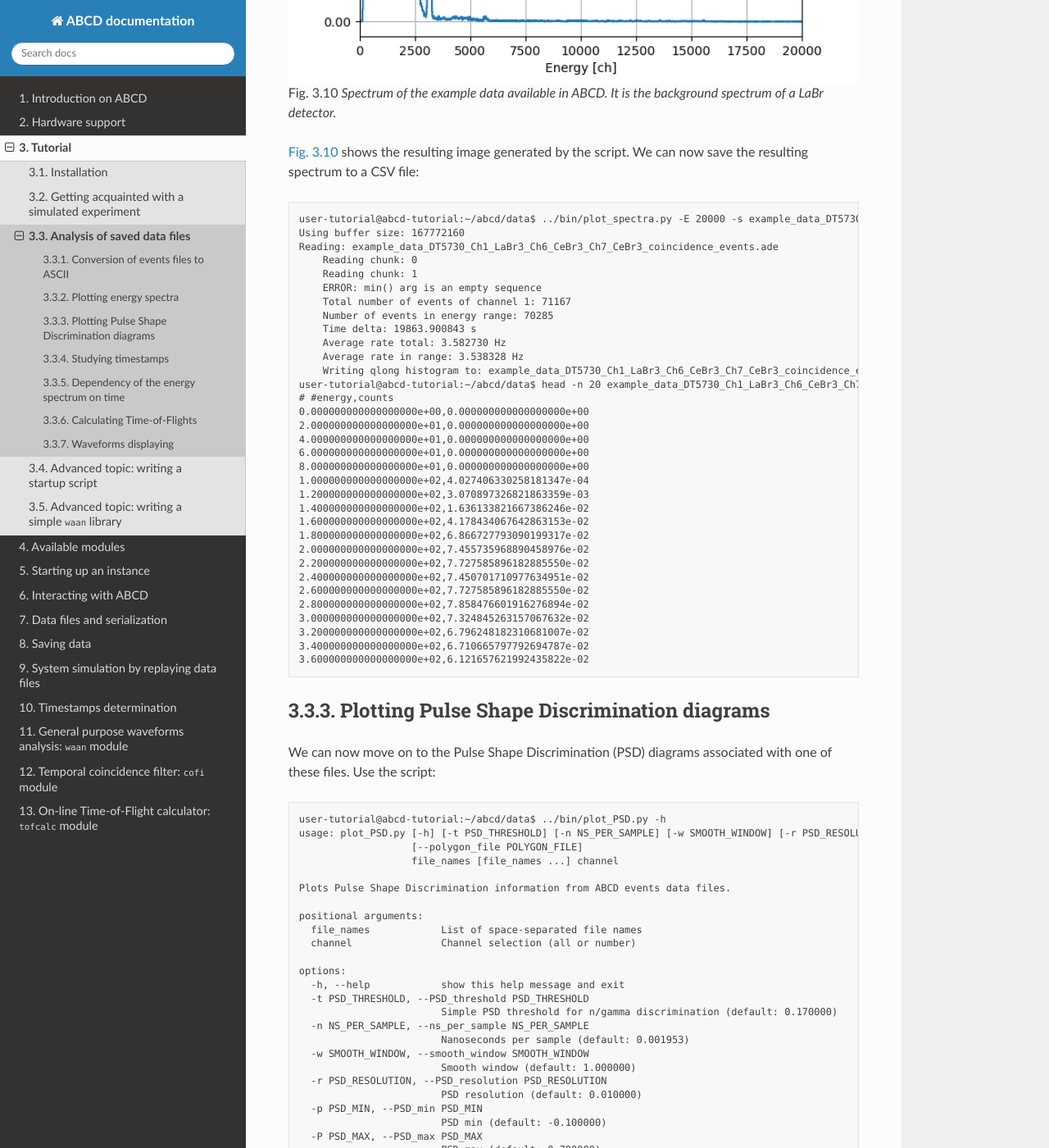
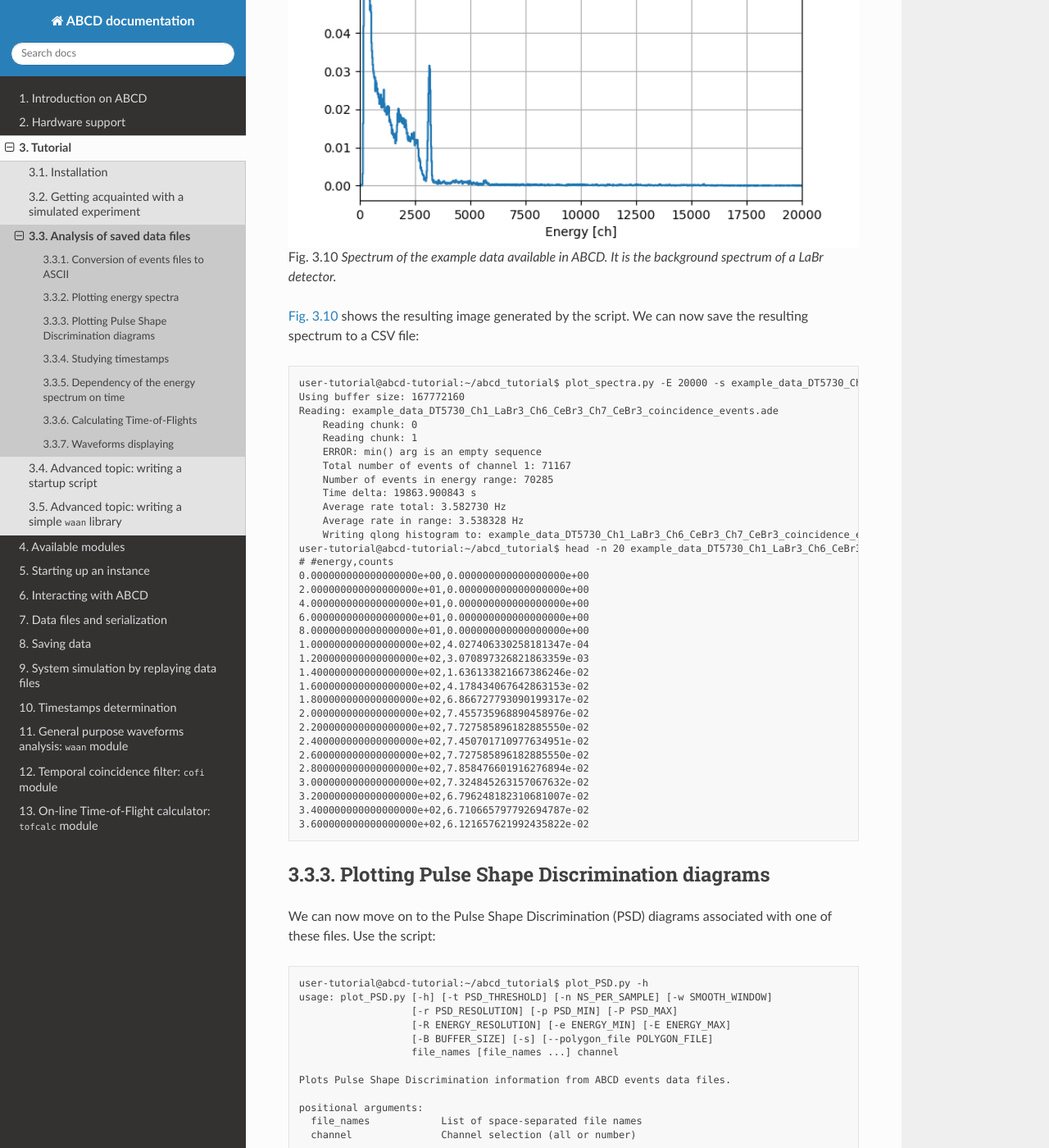
Before and after one commit to cl-fontana/abcd-docs, a Sphinx documentation site: the page built from docs/source/analyzing_offline.rst, in a window 1280 px wide and 1400 px high, scrolled down 4007 px. Shown: the whole window at 82% size. Built offline with Sphinx 7.4.7 and the Read the Docs theme 3.1.0, drawn with Linux system fonts in a browser that asks for light colours; some of the changed text lies outside the part shown.

Commit message:
Updated according to the new installation approach

```diff
--- a/docs/source/analyzing_offline.rst
+++ b/docs/source/analyzing_offline.rst
@@ -17,21 +17,26 @@
 There are some programs that can convert from events files to ASCII text files.
 Refer to :numref:`sec-files-conversion` for more information about the options for converting files.
 
-Go to the ``data/`` directory in the main ABCD directory to see the available example files::
+Go to the ``/usr/share/abcd/data/`` directory in the main ABCD directory to see the available example files::
 
-    user-tutorial@abcd-tutorial:~/abcd/data$ cd ~/abcd/data/
-    user-tutorial@abcd-tutorial:~/abcd/data$ ls
+    user-tutorial@abcd-tutorial:~$ cd /usr/share/abcd/data/
+    user-tutorial@abcd-tutorial:/usr/share/abcd/data$ ls
     example_data_DT5725_Ch0_Plastic_Cf-252_source_events.ade
     example_data_DT5730_Ch1_LaBr3_Ch6_CeBr3_Ch7_CeBr3_coincidence_events.ade
     example_data_DT5730_Ch1_LaBr3_Ch6_CeBr3_Ch7_CeBr3_coincidence_raw.adr.bz2
     example_data_DT5730_Ch2_LaBr3_Ch4_LYSO_Ch6_YAP_events.ade
     example_data_DT5730_Ch2_LaBr3_Ch4_LYSO_Ch6_YAP_raw.adr.bz2
     example_data_DT5730_Ch2_LaBr3_Ch4_LYSO_Ch6_YAP_waveforms.adw.bz2
+    example_data_SPD214_Ch4_BGO_anticompton_Ch5_LaCl_background_events.ade
+    user-tutorial@abcd-tutorial:/usr/share/abcd/data$ cp example_data_DT5725_Ch0_Plastic_Cf-252_source_events.ade ~/abcd_tutorial/
+    user-tutorial@abcd-tutorial:/usr/share/abcd/data$ cd  ~/abcd_tutorial/
+    user-tutorial@abcd-tutorial:~/abcd_tutorial$
 
-From this directory we can use one of the conversion programs.
+It is advisable to copy the data files in a local directory and not working in ``/usr/share/abcd/data/``.
+From the local directory, we can use one of the conversion programs.
 They all come with an in-line help that we can call with the ``-h`` option::
 
-    user-tutorial@abcd-tutorial:~/abcd/data$ ../convert/ade2ascii.py -h
+    user-tutorial@abcd-tutorial:~/abcd_tutorial$ ade2ascii.py -h
     usage: ade2ascii.py [-h] [-o OUTPUT_NAME] file_name
 
     Read and print an ABCD events file converting it to ASCII
@@ -47,16 +52,16 @@
 The program will by default print to the `stdout <https://en.wikipedia.org/wiki/Standard_streams>`_, but we prefer to save the result to a file.
 Thus we use the ``-o`` option::
 
-    user-tutorial@abcd-tutorial:~/abcd/data$ ../convert/ade2ascii.py -o example_data_DT5725_Ch0_Plastic_Cf-252_source_events.tsv example_data_DT5725_Ch0_Plastic_Cf-252_source_events.ade
+    user-tutorial@abcd-tutorial:~/abcd_tutorial$ ade2ascii.py -o example_data_DT5725_Ch0_Plastic_Cf-252_source_events.tsv example_data_DT5725_Ch0_Plastic_Cf-252_source_events.ade
 
 The result is a `Tab-Separated Values file <https://en.wikipedia.org/wiki/Tab-separated_values>`_ that is a variation of the `Comma-separated_values format <https://en.wikipedia.org/wiki/Comma-separated_values>`_.
 This TSV file is just an ASCII file in which columns are separated by tabs.
 We can check the resulting file using some standard unix tools::
 
-    user-tutorial@abcd-tutorial:~/abcd/data$ ls -lh example_data_DT5725_Ch0_Plastic_Cf-252_source_events.*
+    user-tutorial@abcd-tutorial:~/abcd_tutorial$ ls -lh example_data_DT5725_Ch0_Plastic_Cf-252_source_events.*
     -rw-rw-r-- 1 user-tutorial user-tutorial 1.5M Aug  5 15:57 example_data_DT5725_Ch0_Plastic_Cf-252_source_events.ade
     -rw-rw-r-- 1 user-tutorial user-tutorial 3.1M Aug  5 16:09 example_data_DT5725_Ch0_Plastic_Cf-252_source_events.tsv
-    user-tutorial@abcd-tutorial:~/abcd/data$ head example_data_DT5725_Ch0_Plastic_Cf-252_source_events.tsv
+    user-tutorial@abcd-tutorial:~/abcd_tutorial$ head example_data_DT5725_Ch0_Plastic_Cf-252_source_events.tsv
     #N	timestamp	qshort	qlong	channel	group counter
     0	136728969619456	161	222	0	0
     1	136729879756800	2630	3033	0	0
@@ -87,8 +92,11 @@
 We can now plot the energy spectra associated with one of these files.
 Use the script::
 
-    user-tutorial@abcd-tutorial:~/abcd/data$ ../bin/plot_spectra.py -h
-    usage: plot_spectra.py [-h] [-n NS_PER_SAMPLE] [-w SMOOTH_WINDOW] [-R ENERGY_RESOLUTION] [-e ENERGY_MIN] [-E ENERGY_MAX] [-B BUFFER_SIZE] [-d] [-s] [--save_plot] [--images_extension IMAGES_EXTENSION]
+    user-tutorial@abcd-tutorial:~/abcd_tutorial$ plot_spectra.py -h
+    usage: plot_spectra.py [-h] [-n NS_PER_SAMPLE] [-w SMOOTH_WINDOW]
+                           [-R ENERGY_RESOLUTION] [-e ENERGY_MIN] [-E ENERGY_MAX]
+                           [-B BUFFER_SIZE] [-d] [-s] [--save_plot]
+                           [--images_extension IMAGES_EXTENSION] [--disable_normalization]
                            file_names [file_names ...] channel
 
     Plots multiple time normalized spectra from ABCD events data files.
@@ -117,13 +125,16 @@
       --save_plot           Save plot to file
       --images_extension IMAGES_EXTENSION
                             Define the extension of the image files (default: pdf)
+      --disable_normalization
+                            Disable the time normalization of the spectra
+
 
 As usual it has a handy in-line help.
 This script calculates the energy spectra of events files with the given parameters and the selected channel.
 It is able to plot the result to an image, but also to save the result to a CSV file that can be read by something else (like spreadsheet software).
 First we plot the energy spectrum of a LaBr detector in channel 1::
 
-    user-tutorial@abcd-tutorial:~/abcd/data$ ../bin/plot_spectra.py -E 20000 --save_plot --images_extension=png example_data_DT5730_Ch1_LaBr3_Ch6_CeBr3_Ch7_CeBr3_coincidence_events.ade 1
+    user-tutorial@abcd-tutorial:~/abcd_tutorial$ plot_spectra.py -E 20000 --save_plot --images_extension=png example_data_DT5730_Ch1_LaBr3_Ch6_CeBr3_Ch7_CeBr3_coincidence_events.ade 1
     Using buffer size: 167772160
     Reading: example_data_DT5730_Ch1_LaBr3_Ch6_CeBr3_Ch7_CeBr3_coincidence_events.ade
         Reading chunk: 0
@@ -146,7 +157,7 @@
 :numref:`fig-tutorial-example-spectrum` shows the resulting image generated by the script.
 We can now save the resulting spectrum to a CSV file::
 
-    user-tutorial@abcd-tutorial:~/abcd/data$ ../bin/plot_spectra.py -E 20000 -s example_data_DT5730_Ch1_LaBr3_Ch6_CeBr3_Ch7_CeBr3_coincidence_events.ade 1
+    user-tutorial@abcd-tutorial:~/abcd_tutorial$ plot_spectra.py -E 20000 -s example_data_DT5730_Ch1_LaBr3_Ch6_CeBr3_Ch7_CeBr3_coincidence_events.ade 1
     Using buffer size: 167772160
     Reading: example_data_DT5730_Ch1_LaBr3_Ch6_CeBr3_Ch7_CeBr3_coincidence_events.ade
         Reading chunk: 0
@@ -158,7 +169,7 @@
         Average rate total: 3.582730 Hz
         Average rate in range: 3.538328 Hz
         Writing qlong histogram to: example_data_DT5730_Ch1_LaBr3_Ch6_CeBr3_Ch7_CeBr3_coincidence_events_ch1_energy.csv
-    user-tutorial@abcd-tutorial:~/abcd/data$ head -n 20 example_data_DT5730_Ch1_LaBr3_Ch6_CeBr3_Ch7_CeBr3_coincidence_events_ch1_energy.csv
+    user-tutorial@abcd-tutorial:~/abcd_tutorial$ head -n 20 example_data_DT5730_Ch1_LaBr3_Ch6_CeBr3_Ch7_CeBr3_coincidence_events_ch1_energy.csv
     # #energy,counts
     0.000000000000000000e+00,0.000000000000000000e+00
     2.000000000000000000e+01,0.000000000000000000e+00
@@ -186,9 +197,11 @@
 We can now move on to the Pulse Shape Discrimination (PSD) diagrams associated with one of these files.
 Use the script::
 
-    user-tutorial@abcd-tutorial:~/abcd/data$ ../bin/plot_PSD.py -h
-    usage: plot_PSD.py [-h] [-t PSD_THRESHOLD] [-n NS_PER_SAMPLE] [-w SMOOTH_WINDOW] [-r PSD_RESOLUTION] [-p PSD_MIN] [-P PSD_MAX] [-R ENERGY_RESOLUTION] [-e ENERGY_MIN] [-E ENERGY_MAX] [-B BUFFER_SIZE] [-s]
-                       [--polygon_file POLYGON_FILE]
+    user-tutorial@abcd-tutorial:~/abcd_tutorial$ plot_PSD.py -h
+    usage: plot_PSD.py [-h] [-t PSD_THRESHOLD] [-n NS_PER_SAMPLE] [-w SMOOTH_WINDOW]
+                       [-r PSD_RESOLUTION] [-p PSD_MIN] [-P PSD_MAX]
+                       [-R ENERGY_RESOLUTION] [-e ENERGY_MIN] [-E ENERGY_MAX]
+                       [-B BUFFER_SIZE] [-s] [--polygon_file POLYGON_FILE]
                        file_names [file_names ...] channel
 
     Plots Pulse Shape Discrimination information from ABCD events data files.
@@ -200,7 +213,8 @@
     options:
       -h, --help            show this help message and exit
       -t PSD_THRESHOLD, --PSD_threshold PSD_THRESHOLD
-                            Simple PSD threshold for n/gamma discrimination (default: 0.170000)
+                            Simple PSD threshold for n/γ discrimination (default:
+                            0.170000)
       -n NS_PER_SAMPLE, --ns_per_sample NS_PER_SAMPLE
                             Nanoseconds per sample (default: 0.001953)
       -w SMOOTH_WINDOW, --smooth_window SMOOTH_WINDOW
@@ -223,6 +237,7 @@
       --polygon_file POLYGON_FILE
                             Filename with a polygon to be drawn on top of the plot
 
+
 This script calculates the energy spectra and the PSD diagram of events files.
 The PSD parameter is calculated according to:
 
@@ -235,11 +250,11 @@
 Also this script is able to plot the result to an image, but also to save the result to a CSV file.
 Plot the PSD diagram first::
 
-    user-tutorial@abcd-tutorial:~/abcd/data$ ../bin/plot_PSD.py example_data_DT5725_Ch0_Plastic_Cf-252_source_events.ade 0
+    user-tutorial@abcd-tutorial:~/abcd_tutorial$ plot_PSD.py example_data_DT5725_Ch0_Plastic_Cf-252_source_events.ade 0
     Using buffer size: 167772160
     Reading: example_data_DT5725_Ch0_Plastic_Cf-252_source_events.ade
         Reading chunk: 0
-    /home/user-tutorial/abcd/data/../bin/plot_PSD.py:179: RuntimeWarning: divide by zero encountered in true_divide
+    /usr/bin/plot_PSD.py:179: RuntimeWarning: divide by zero encountered in true_divide
       PSDs = (qlongs.astype(np.float64) - qshorts) / qlongs
         Reading chunk: 1
         ERROR: min() arg is an empty sequence
@@ -258,11 +273,11 @@
 The two data bananas represent the two populations of neutrons and gammas emitted by a :sup:`252` Cf source detected with a plastic scintillation detector.
 We can now save the energy spectrum and PSD distribution to CSV files::
 
-    user-tutorial@abcd-tutorial:~/abcd/data$ ../bin/plot_PSD.py -s example_data_DT5725_Ch0_Plastic_Cf-252_source_events.ade 0
+    user-tutorial@abcd-tutorial:~/abcd_tutorial$ plot_PSD.py -s example_data_DT5725_Ch0_Plastic_Cf-252_source_events.ade 0
     Using buffer size: 167772160
     Reading: example_data_DT5725_Ch0_Plastic_Cf-252_source_events.ade
         Reading chunk: 0
-    /home/user-tutorial/abcd/data/../bin/plot_PSD.py:179: RuntimeWarning: divide by zero encountered in true_divide
+    /usr/bin/plot_PSD.py:179: RuntimeWarning: divide by zero encountered in true_divide
       PSDs = (qlongs.astype(np.float64) - qshorts) / qlongs
         Reading chunk: 1
         ERROR: min() arg is an empty sequence
@@ -308,7 +323,7 @@
 
 To plot the sequence of timestamps, use the script::
 
-    user-tutorial@abcd-tutorial:~/abcd/data$ ../bin/plot_timestamps.py -n 0.001953125 -d 0.001 example_data_DT5730_Ch2_LaBr3_Ch4_LYSO_Ch6_YAP_events.ade 4 -h
+    user-tutorial@abcd-tutorial:~/abcd_tutorial$ plot_timestamps.py -n 0.001953125 -d 0.001 example_data_DT5730_Ch2_LaBr3_Ch4_LYSO_Ch6_YAP_events.ade 4 -h
     usage: plot_timestamps.py [-h] [-n NS_PER_SAMPLE] [-N DELTA_BINS] [-d DELTA_MIN] [-D DELTA_MAX] [-B BUFFER_SIZE] [-s] file_names [file_names ...] channel
 
     Plots multiple timestamps sequences and distributions of time differences from ABCD events data files.
@@ -333,7 +348,7 @@
 
 We can check the an example data file::
 
-    user-tutorial@abcd-tutorial:~/abcd/data$ ../bin/plot_timestamps.py -n 0.001953125 -d 0.001 example_data_DT5730_Ch2_LaBr3_Ch4_LYSO_Ch6_YAP_events.ade 4
+    user-tutorial@abcd-tutorial:~/abcd_tutorial$ plot_timestamps.py -n 0.001953125 -d 0.001 example_data_DT5730_Ch2_LaBr3_Ch4_LYSO_Ch6_YAP_events.ade 4
     Using buffer size: 167772160
     Reading: example_data_DT5730_Ch2_LaBr3_Ch4_LYSO_Ch6_YAP_events.ade
         Reading chunk: 0
@@ -364,14 +379,14 @@
 :numref:`fig-tutorial-timestamps` shows the resulting timestamps sequence of the examples file.
 In this case the plot is monotonic and shows no particular issues.
 
-Studing the time difference between two consecutive events can give information about the true activity of the source.
+Studying the time difference between two consecutive events can give information about the true activity of the source.
 Assuming a Poissonian statistics, it is possible to determine the average emission rate of a source by determining the decay time of the histogram of the time differences.
 If the average rate does not correspond to the calculation of the number of events seen in the acquisition time, it probably means that the deadtime of digitizer was significant.
 The aforementioned script does this calculation and plots the result (:numref:`fig-tutorial-timedifferences`).
 In order to do this calculation it is necessary to know the conversion factor between the timestamps values and nanoseconds.
 For the specific case of the shown example data, the two acquisition rates match::
 
-    user-tutorial@abcd-tutorial:~/abcd/data$ ../bin/plot_timestamps.py -n 0.001953125 -d 0.001 example_data_DT5730_Ch2_LaBr3_Ch4_LYSO_Ch6_YAP_events.ade 4
+    user-tutorial@abcd-tutorial:~/abcd_tutorial$ plot_timestamps.py -n 0.001953125 -d 0.001 example_data_DT5730_Ch2_LaBr3_Ch4_LYSO_Ch6_YAP_events.ade 4
     Using buffer size: 167772160
     Reading: example_data_DT5730_Ch2_LaBr3_Ch4_LYSO_Ch6_YAP_events.ade
         Reading chunk: 0
@@ -393,7 +408,7 @@
 There could also be apparent rate changes, because with different gains more noise could pass the energy threshold.
 We can check with the script::
 
-    user-tutorial@abcd-tutorial:~/abcd/data$ ../bin/plot_Evst.py -h
+    user-tutorial@abcd-tutorial:~/abcd_tutorial$ plot_Evst.py -h
     usage: plot_Evst.py [-h] [-n NS_PER_SAMPLE] [-N EVENTS_COUNT] [-r TIME_RESOLUTION] [-t TIME_MIN] [-T TIME_MAX] [-R ENERGY_RESOLUTION] [-e ENERGY_MIN] [-E ENERGY_MAX] [--save_plots]
                         [--images_extension IMAGES_EXTENSION]
                         file_name channel
@@ -429,7 +444,7 @@
 This script needs to know the conversion factor between the timestamps and nanoseconds, in order to determine the real time scale.
 We can run it on the example data::
 
-    user-tutorial@abcd-tutorial:~/abcd/data$ ../bin/plot_Evst.py -n 0.001953125 --save_plots --images_extension=png -r 100 -R 10 -e 0 -E 4000 example_data_DT5730_Ch1_LaBr3_Ch6_CeBr3_Ch7_CeBr3_coincidence_events.ade 1
+    user-tutorial@abcd-tutorial:~/abcd_tutorial$ plot_Evst.py -n 0.001953125 --save_plots --images_extension=png -r 100 -R 10 -e 0 -E 4000 example_data_DT5730_Ch1_LaBr3_Ch6_CeBr3_Ch7_CeBr3_coincidence_events.ade 1
     ### ### Reading: example_data_DT5730_Ch1_LaBr3_Ch6_CeBr3_Ch7_CeBr3_coincidence_events.ade
     Energy min: 0.000000 ch
     Energy max: 4000.000000 ch
@@ -462,7 +477,7 @@
 
 It is also possible to calculate the Time-of-Flight (ToF) between detectors in saved events files, using the script::
 
-    user-tutorial@abcd-tutorial:~/abcd/data$ ../bin/plot_ToF.py -h
+    user-tutorial@abcd-tutorial:~/abcd_tutorial$ plot_ToF.py -h
     usage: plot_ToF.py [-h] [-n NS_PER_SAMPLE] [-r TIME_RESOLUTION] [-t TIME_MIN] [-T TIME_MAX] [-R ENERGY_RESOLUTION] [-e ENERGY_MIN] [-E ENERGY_MAX] [--reference_energy_min REFERENCE_ENERGY_MIN]
                        [--reference_energy_max REFERENCE_ENERGY_MAX] [-d PSD_RESOLUTION] [-p PSD_MIN] [-P PSD_MAX] [--reference_PSD_min REFERENCE_PSD_MIN] [--reference_PSD_max REFERENCE_PSD_MAX] [-B BUFFER_SIZE]
                        [-s] [--save_plots] [-m TOF_MODULO] [-o TOF_OFFSET] [--images_extension IMAGES_EXTENSION]
@@ -521,7 +536,7 @@
 The script needs to know the conversion factor between the timestamp values and nanoseconds.
 Launch the script as::
 
-    user-tutorial@abcd-tutorial:~/abcd/data$ ../bin/plot_ToF.py --save_plots --images_extension=png -n 0.001953125 -r 0.25 -t -80 -T -40 -E 7000 --reference_energy_max 3000 -P 1.0 --reference_PSD_max 1.0 example_data_DT5730_Ch1_LaBr3_Ch6_CeBr3_Ch7_CeBr3_coincidence_events.ade 1 6
+    user-tutorial@abcd-tutorial:~/abcd_tutorial$ plot_ToF.py --save_plots --images_extension=png -n 0.001953125 -r 0.25 -t -80 -T -40 -E 7000 --reference_energy_max 3000 -P 1.0 --reference_PSD_max 1.0 example_data_DT5730_Ch1_LaBr3_Ch6_CeBr3_Ch7_CeBr3_coincidence_events.ade 1 6
     Using buffer size: 16777216
     Energy min: 0.000000
     Energy max: 7000.000000
@@ -593,7 +608,7 @@
 We conclude this tutorial by plotting saved waveforms in an example waveforms file.
 Use the script::
 
-    user-tutorial@abcd-tutorial:~/abcd/data$ ../bin/plot_waveforms.py -h
+    user-tutorial@abcd-tutorial:~/abcd_tutorial$ plot_waveforms.py -h
     usage: plot_waveforms.py [-h] [-c CHANNEL] [-n WAVEFORM_NUMBER] [--clock_step CLOCK_STEP] file_name
 
     Plots waveforms from ABCD waveforms data files. Pressing the left and right keys shows the previous or next waveform. Pressing the up and down keys jump ahead or behind of 10 waveforms, page up and down jump
```
Also changed, not shown: other parts of docs/source/analyzing_offline.rst (+1 -1 lines).
